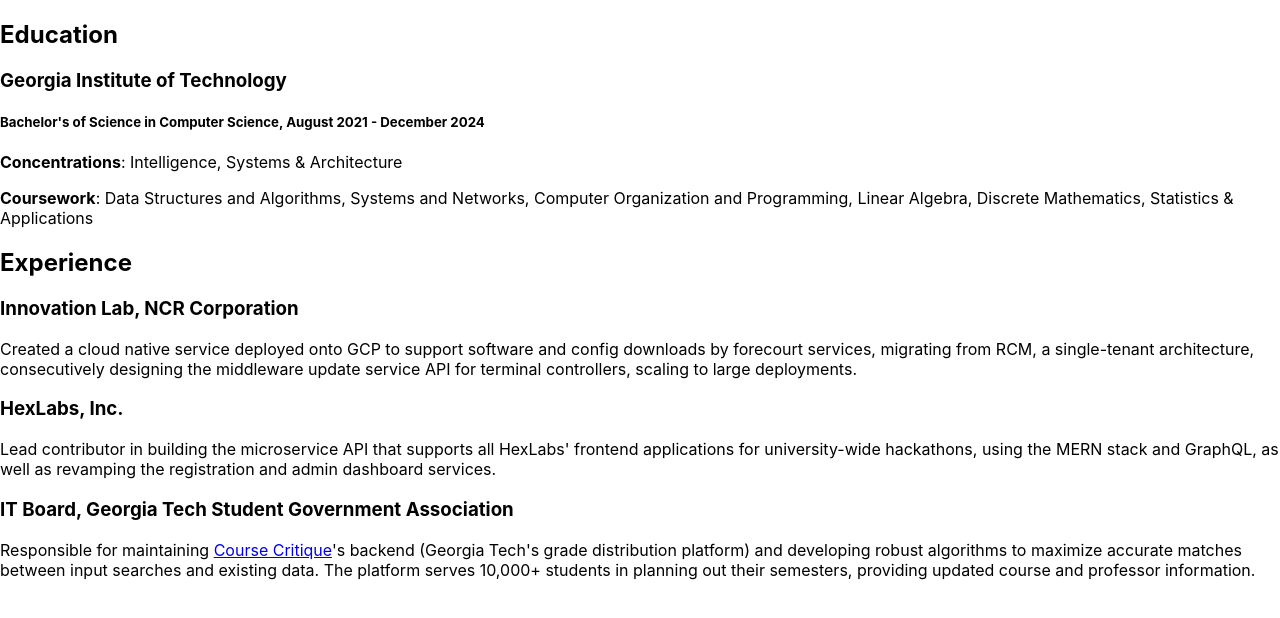
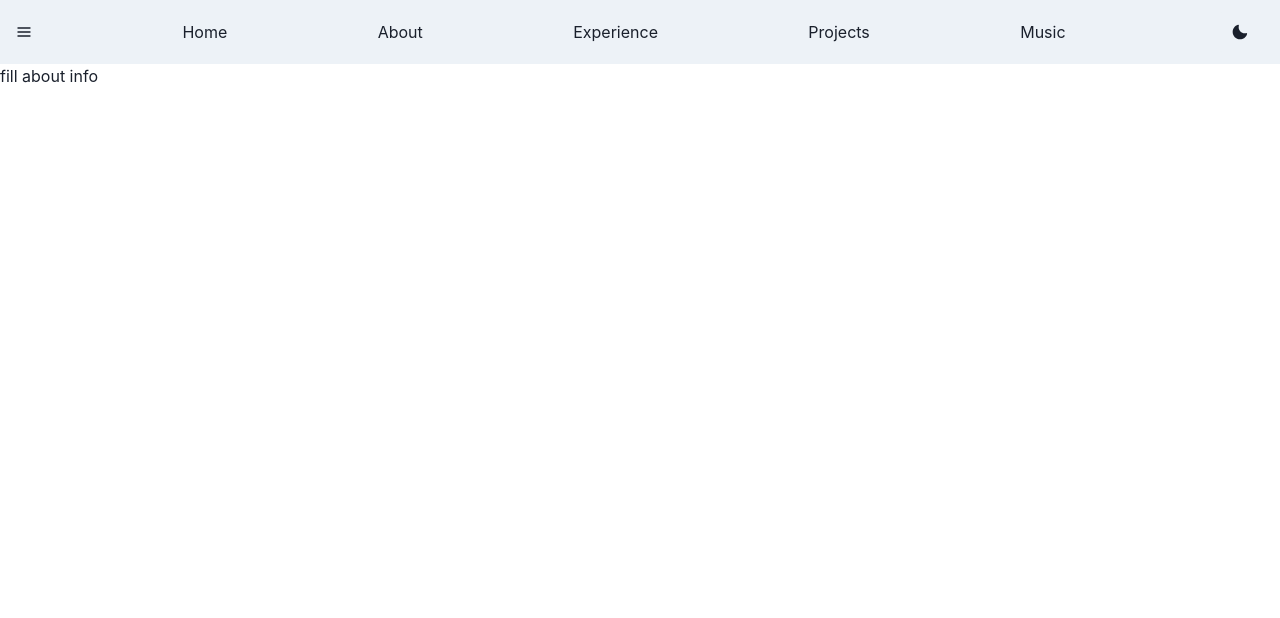
Before and after one commit to thaneesh-babu/Personal-Website, a React (Vite) app: page /about in a window 1280 px wide. Shown: the top 618 px of the page. Built offline with nearby package versions, Linux system fonts and the light colour scheme.

Commit message:
write data and make new pages

```diff
--- a/package.json
+++ b/package.json
@@ -8,6 +8,10 @@
     "preview": "vite preview"
   },
   "dependencies": {
+    "@chakra-ui/icons": "^2.0.19",
+    "@chakra-ui/react": "^2.7.0",
+    "@emotion/react": "^11.11.0",
+    "@emotion/styled": "^11.11.0",
     "@fortawesome/fontawesome-svg-core": "^6.1.1",
     "@fortawesome/free-brands-svg-icons": "^6.1.1",
     "@fortawesome/free-solid-svg-icons": "^6.1.1",
--- a/src/App.jsx
+++ b/src/App.jsx
@@ -3,7 +3,7 @@
 
 import Home from "./pages/Home";
 import About from "./pages/About";
-import Education from "./pages/Education";
+import Music from "./pages/Music";
 import Experience from "./pages/Experience";
 import Projects from "./pages/Projects";
 
@@ -13,7 +13,7 @@
       <Routes location={location} key={location.pathname}>
         <Route path="/" element={<Home />} />
         <Route path="/about" element={<About />} />
-        <Route path="/education" element={<Education />} />
+        <Route path="/music" element={<Music />} />
         <Route path="/experience" element={<Experience />} />
         <Route path="/projects" element={<Projects />} />
       </Routes>
--- a/src/main.jsx
+++ b/src/main.jsx
@@ -1,14 +1,17 @@
 import React from "react";
 import ReactDOM from "react-dom";
 import { BrowserRouter } from "react-router-dom";
-
-import "./index.css";
+import { ChakraProvider } from '@chakra-ui/react'
 
 import App from "./App";
+import Header from "./shared/Header";
 
 ReactDOM.render(
-  <BrowserRouter>
-    <App />
-  </BrowserRouter>,
+  <ChakraProvider>
+    <BrowserRouter>
+      <Header />
+      <App />
+    </BrowserRouter>
+  </ChakraProvider>,
   document.getElementById("root")
 );
--- a/src/pages/About.jsx
+++ b/src/pages/About.jsx
@@ -2,55 +2,7 @@
 
 const About = () => (
   <div className="about">
-    <div className="about-section-1">
-      <div className="about-content">
-        <h2>Education</h2>
-        <h3>Georgia Institute of Technology</h3>
-        <h5>
-          Bachelor's of Science in Computer Science, August 2021 - December 2024
-        </h5>
-        <p className="p-content">
-          <b>Concentrations</b>: Intelligence, Systems & Architecture
-        </p>
-        <p className="p-content">
-          <b>Coursework</b>: Data Structures and Algorithms, Systems and
-          Networks, Computer Organization and Programming, Linear Algebra,
-          Discrete Mathematics, Statistics & Applications
-        </p>
-      </div>
-    </div>
-    <div className="about-section-2">
-      <div className="about-content">
-        <h2>Experience</h2>
-        <h3>Innovation Lab, NCR Corporation</h3>
-        <p className="p-content">
-          Created a cloud native service deployed onto GCP to support software
-          and config downloads by forecourt services, migrating from RCM, a
-          single-tenant architecture, consecutively designing the middleware
-          update service API for terminal controllers, scaling to large
-          deployments.
-        </p>
-        <h3>HexLabs, Inc.</h3>
-        <p className="p-content">
-          Lead contributor in building the microservice API that supports all
-          HexLabs' frontend applications for university-wide hackathons, using
-          the MERN stack and GraphQL, as well as revamping the registration and
-          admin dashboard services.
-        </p>
-        <h3>IT Board, Georgia Tech Student Government Association</h3>
-        <p className="p-content">
-          Responsible for maintaining{" "}
-          <a href="https://critique.gatech.edu/" class="text-blue-500">
-            Course Critique
-          </a>
-          's backend (Georgia Tech's grade distribution platform) and developing
-          robust algorithms to maximize accurate matches between input searches
-          and existing data. The platform serves 10,000+ students in planning
-          out their semesters, providing updated course and professor
-          information.
-        </p>
-      </div>
-    </div>
+    fill about info
   </div>
 );
 
--- a/src/pages/Education.jsx
+++ /dev/null
@@ -1,8 +0,0 @@
-import React from "react";
-
-const Education = () => (
-    <div>
-    </div>
-);
-
-export default Education;
--- a/src/pages/Experience.jsx
+++ b/src/pages/Experience.jsx
@@ -2,6 +2,36 @@
 
 const Experience = () => (
     <div>
+      <div>
+        <h2>Experience</h2>
+        <h3>Innovation Lab, NCR Corporation</h3>
+        <p>
+          Created a cloud native service deployed onto GCP to support software
+          and config downloads by forecourt services, migrating from RCM, a
+          single-tenant architecture, consecutively designing the middleware
+          update service API for terminal controllers, scaling to large
+          deployments.
+        </p>
+        <h3>HexLabs, Inc.</h3>
+        <p>
+          Lead contributor in building the microservice API that supports all
+          HexLabs' frontend applications for university-wide hackathons, using
+          the MERN stack and GraphQL, as well as revamping the registration and
+          admin dashboard services.
+        </p>
+        <h3>IT Board, Georgia Tech Student Government Association</h3>
+        <p>
+          Responsible for maintaining{" "}
+          <a href="https://critique.gatech.edu/" class="text-blue-500">
+            Course Critique
+          </a>
+          's backend (Georgia Tech's grade distribution platform) and developing
+          robust algorithms to maximize accurate matches between input searches
+          and existing data. The platform serves 10,000+ students in planning
+          out their semesters, providing updated course and professor
+          information.
+        </p>
+      </div>
     </div>
 );
 
--- /dev/null
+++ b/src/pages/Music.jsx
@@ -0,0 +1,12 @@
+import React from "react";
+
+const Music = () => (
+    <div>
+      <div>
+        <h2>Music</h2>
+        <h3>Coming soon!</h3>
+      </div>
+    </div>
+);
+
+export default Music;
--- a/src/shared/Header.jsx
+++ b/src/shared/Header.jsx
@@ -0,0 +1,48 @@
+import { ReactNode } from 'react';
+import {
+  Box,
+  Flex,
+  Button,
+  Link,
+  Stack,
+  useColorMode,
+  useColorModeValue,
+} from '@chakra-ui/react';
+import { MoonIcon, SunIcon, HamburgerIcon } from '@chakra-ui/icons';
+
+const Header = () => {
+  const { colorMode, toggleColorMode } = useColorMode();
+  return (
+    <>
+      <Box bg={useColorModeValue('gray.100', 'gray.900')} px={4}>
+        <Flex h={16} alignItems={'center'} justifyContent={'space-between'}>
+          <HamburgerIcon />
+
+            <Link href='/'>
+                Home
+            </Link>
+            <Link href='/about'>
+                About
+            </Link>
+            <Link href='/experience'>
+                Experience
+            </Link>
+            <Link href='/projects'>
+                Projects
+            </Link>
+            <Link href='/music'>
+                Music
+            </Link>
+            <Stack direction={'row'} spacing={7}>
+              <Button onClick={toggleColorMode}>
+                {colorMode === 'light' ? <MoonIcon /> : <SunIcon />}
+              </Button>
+
+            </Stack>
+        </Flex>
+      </Box>
+    </>
+  );
+}
+
+export default Header;
```
Also changed, not shown: src/data/experiences.js (added, +62 -0 lines), src/data/projects.js (added, +38 -0 lines), 2 other files (tests, documents, lock files or other folders).
